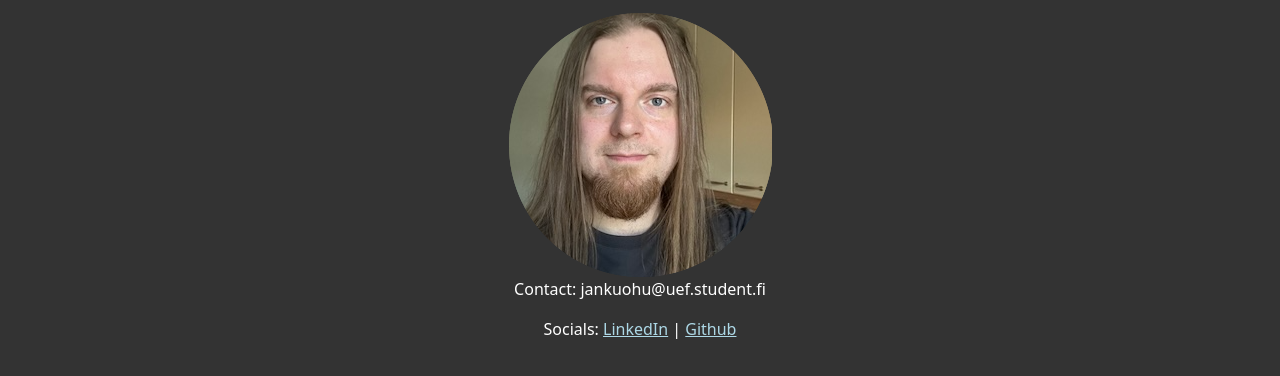
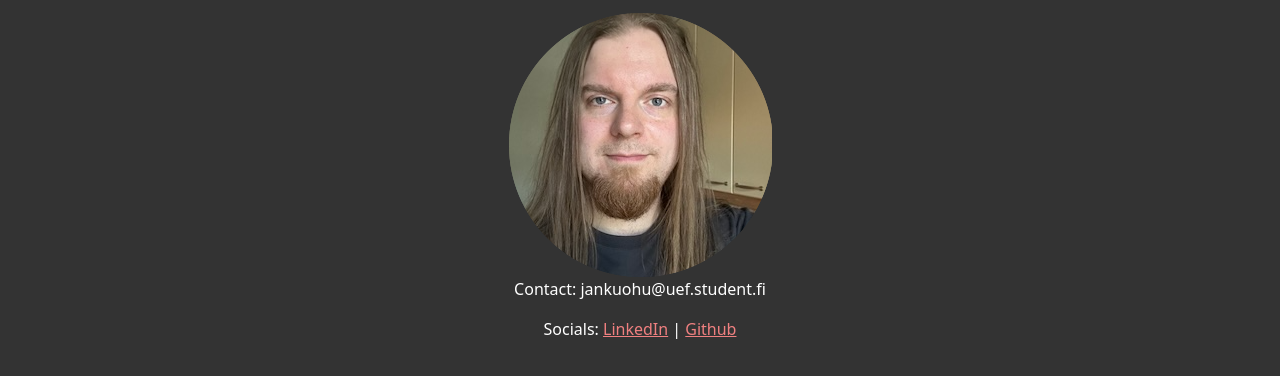
Before and after one commit to Kreifi/wohi-website, a plain HTML site: page index.html in a window 1280 px wide. Shown: the part 216-592 px from the top of the page. Drawn offline with nearby package versions, Linux system fonts and the light colour scheme.

Commit message:
Changed link color from lightblue to lightcoral

```diff
--- a/style.css
+++ b/style.css
@@ -11,7 +11,7 @@ p, h1, h2, h3, h4, h5, h6, img {
 
 
 a {
-    color: lightblue
+    color: lightcoral
 }
 
 nav{
```
